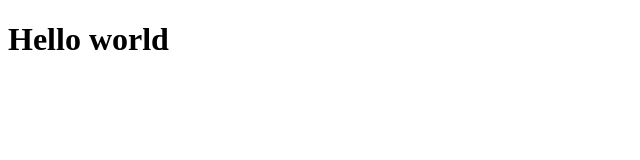
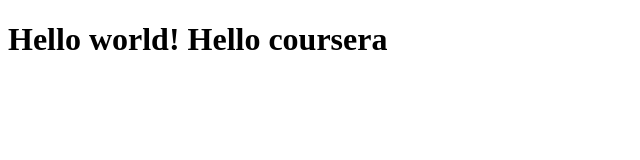
Before and after one commit to faakeha/coursera-html-css, a plain HTML site: page site/index.html in a window 1280 px wide. Shown: the whole page, without its empty margins (0-640 px from the left). Drawn offline with Linux system fonts and the light colour scheme.

Commit message:
addition to our page.

```diff
--- a/site/index.html
+++ b/site/index.html
@@ -4,6 +4,6 @@
 	<title>Hello world</title>
 </head>
 <body>
-<h1>Hello world</h1>
+<h1>Hello world! Hello coursera</h1>
 </body>
 </html>
```
